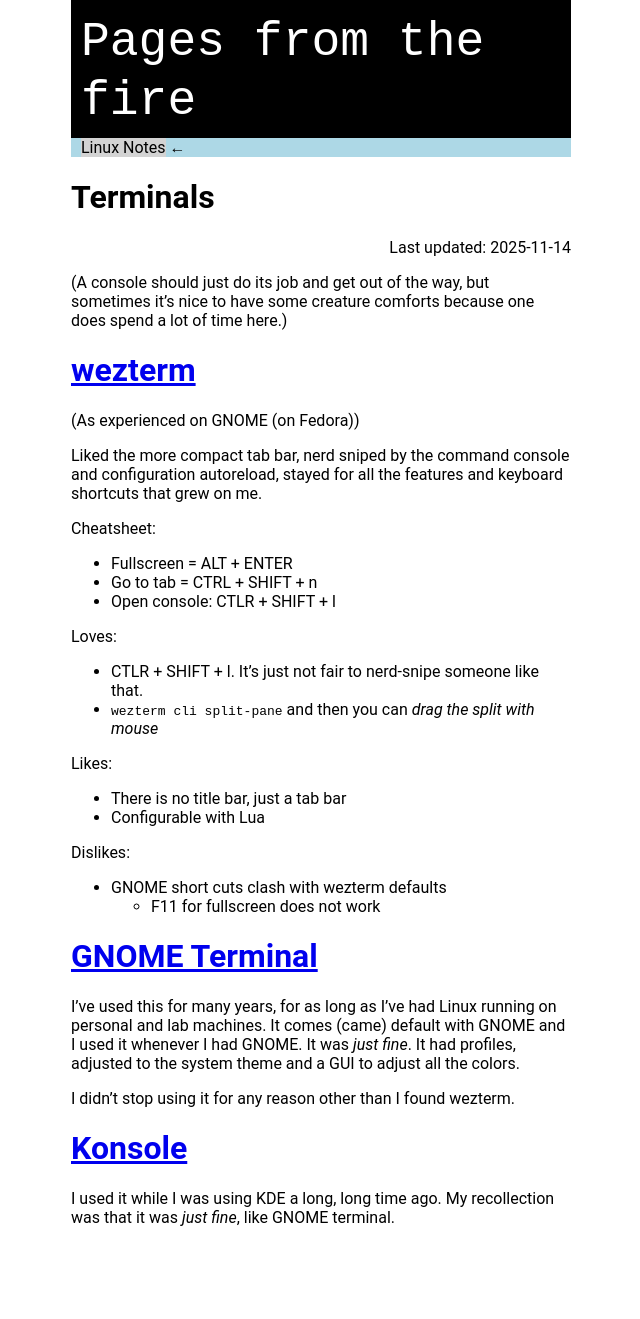
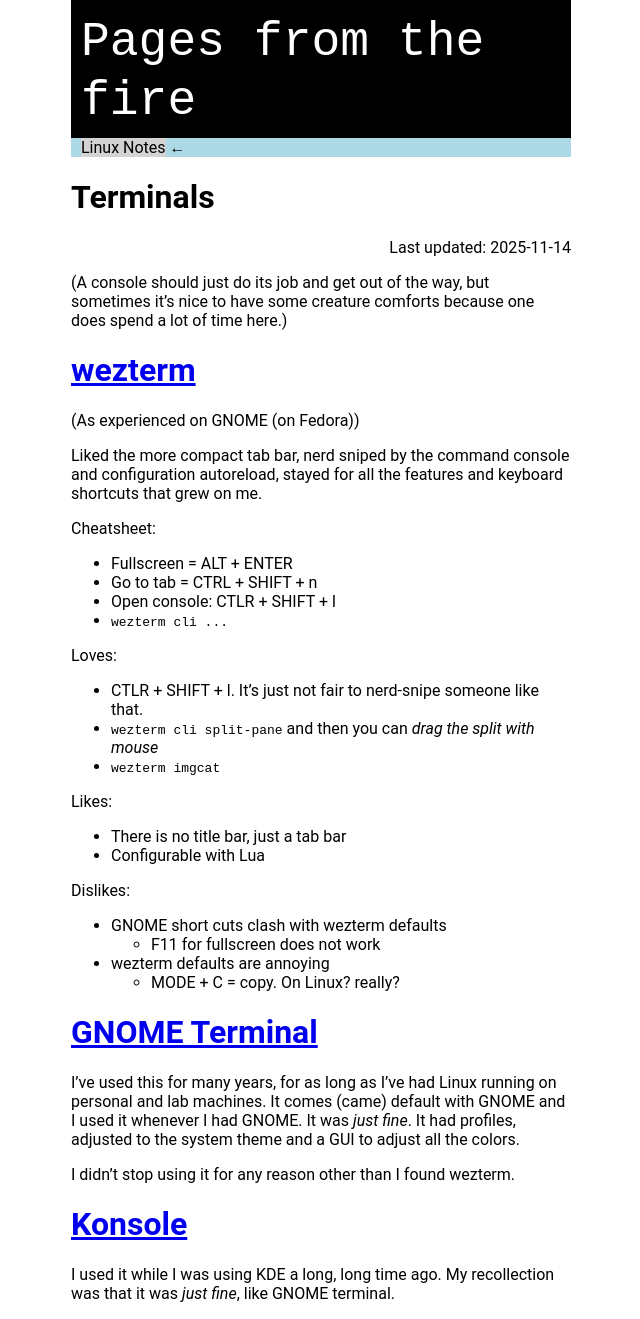
Before and after one commit to kghose/kghose.github.io, a Jekyll site: the page built from linux-tips/terminals.md, in a window 1280 px wide. Shown: the whole page, without its empty margins (319-959 px from the left). Built offline with Jekyll 4.4.1, drawn with Linux system fonts in a browser that asks for light colours; our own code applies the rules of GitHub Pages for plain Markdown files; before the commit the page ends 1243 px from its top, so only the background shows below that.

Commit message:
More wezterm thoughts.

```diff
--- a/linux-tips/terminals.md
+++ b/linux-tips/terminals.md
@@ -20,11 +20,13 @@ Cheatsheet:
 - Fullscreen = ALT + ENTER
 - Go to tab = CTRL + SHIFT + n
 - Open console: CTLR + SHIFT + l
+- `wezterm cli ...`
+
 
 Loves:
 - CTLR + SHIFT + l. It's just not fair to nerd-snipe someone like that.
 - `wezterm cli split-pane` and then you can _drag the split with mouse_
-
+- `wezterm imgcat`
 
 Likes:
 - There is no title bar, just a tab bar
@@ -33,6 +35,8 @@ Likes:
 Dislikes:
 - GNOME short cuts clash with wezterm defaults
   - F11 for fullscreen does not work
+- wezterm defaults are annoying
+  - MODE + C = copy. On Linux? really?
 
 
 # [GNOME Terminal](https://help.gnome.org/users/gnome-terminal/stable/)
```
